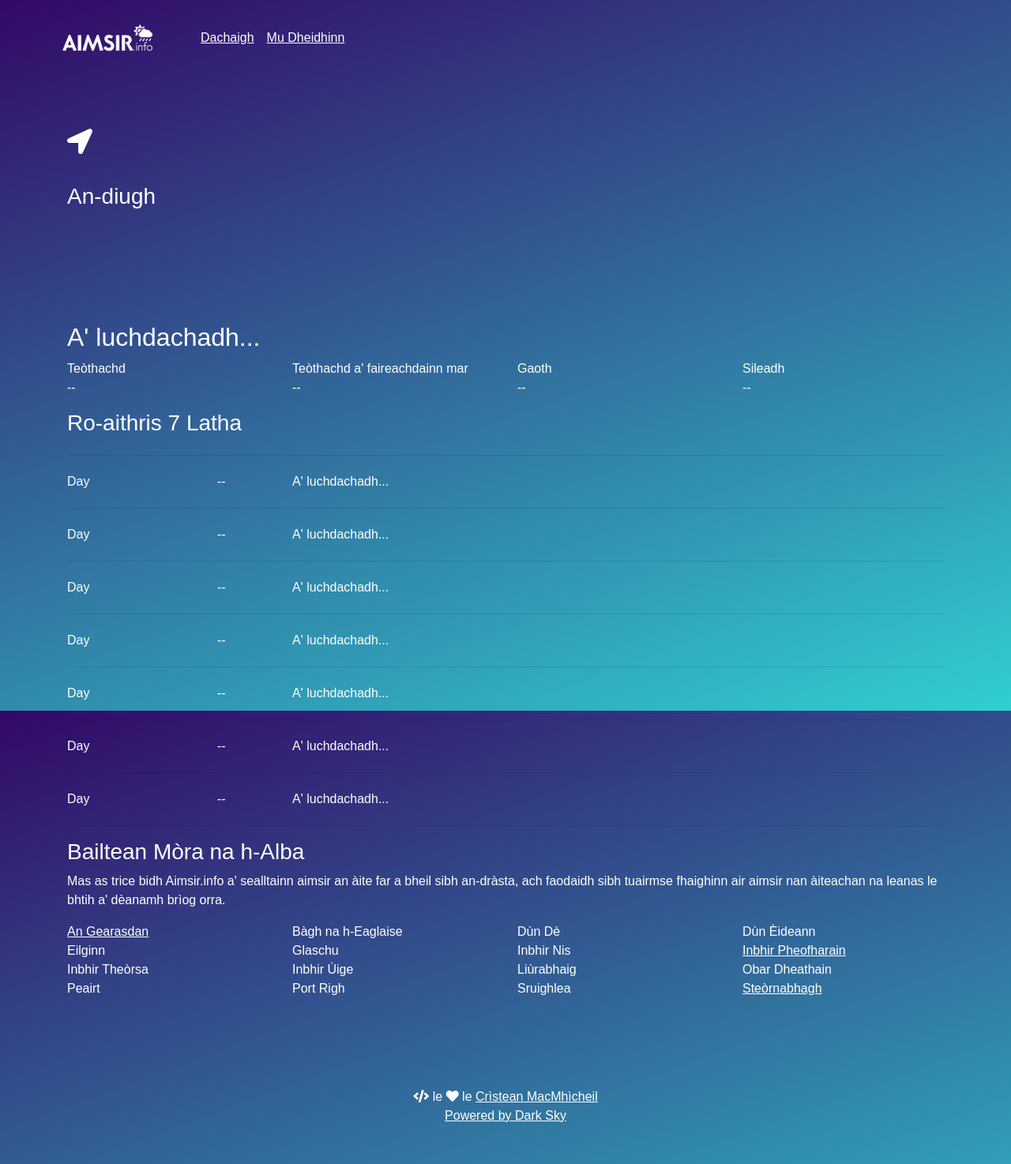
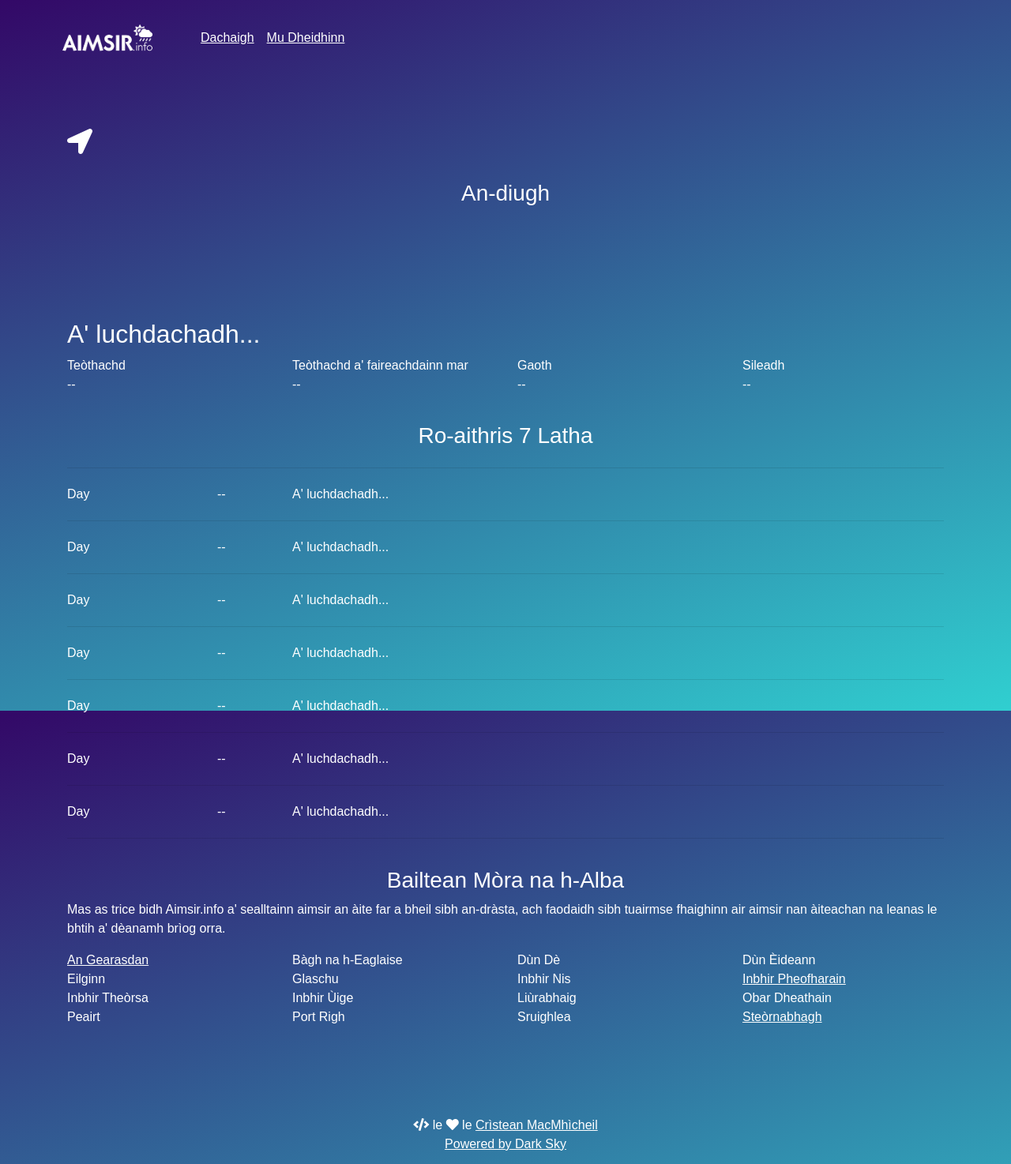
Before and after one commit to angeidheal/aimsir, a Jekyll site: the page built from index.html, in a window 1280 px wide. Shown: the whole page at 79% size. Built offline with Jekyll 4.4.1, drawn with Linux system fonts in a browser that asks for light colours; nearby versions of some CDN libraries; a script that is not in the unit is left out.

Commit message:
Update index.html

```diff
--- a/index.html
+++ b/index.html
@@ -6,8 +6,7 @@ title: Dachaigh
 <div class="container">
   <div class="current-weather">
     <h2><i class="fas fa-location-arrow"></i></h2>
-    <br/>
-    <h3>An-diugh</h3>
+    <h3 class="section-header">An-diugh</h3>
     <div class="row">
       <div class="col-md-12">
         <canvas class="icon" width="128" height="128"></canvas>
@@ -34,9 +33,9 @@ title: Dachaigh
     </div>
   </div>
 
-  <div class="row center">
+  <div class="row">
     <div class="col-md-12">
-      <h3>Ro-aithris 7 Latha</h3>
+      <h3 class="section-header">Ro-aithris 7 Latha</h3>
     </div>
   </div>
 
@@ -142,7 +141,7 @@ title: Dachaigh
 
       <div class="row">
         <div class="col-md-12">
-          <h3 class="center">Bailtean Mòra na h-Alba</h3>
+          <h3 class="section-header">Bailtean Mòra na h-Alba</h3>
         </div>
         <div class="col-md-12">
           <p>Mas as trice bidh Aimsir.info a' sealltainn aimsir an àite far a bheil sibh an-dràsta, ach faodaidh sibh tuairmse fhaighinn air aimsir nan àiteachan na leanas le bhtih a' dèanamh brìog orra.</p>
```
